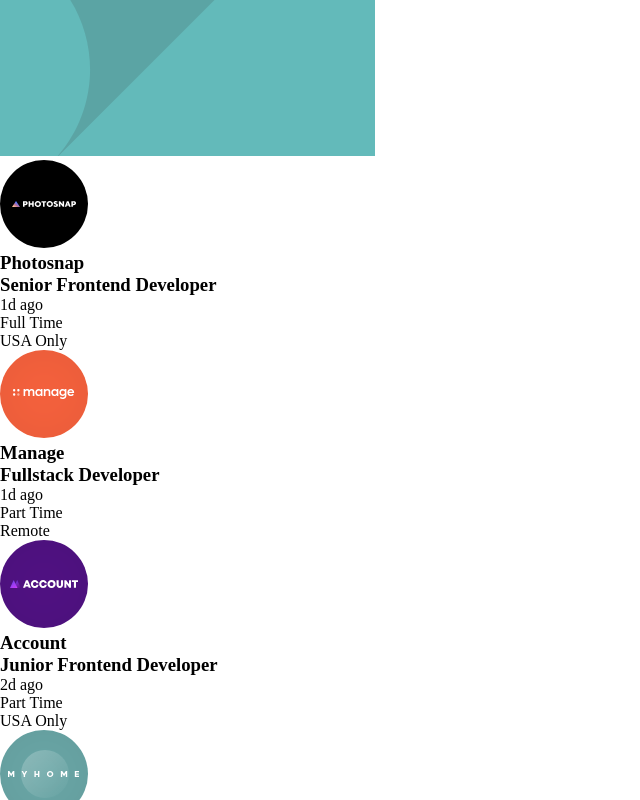
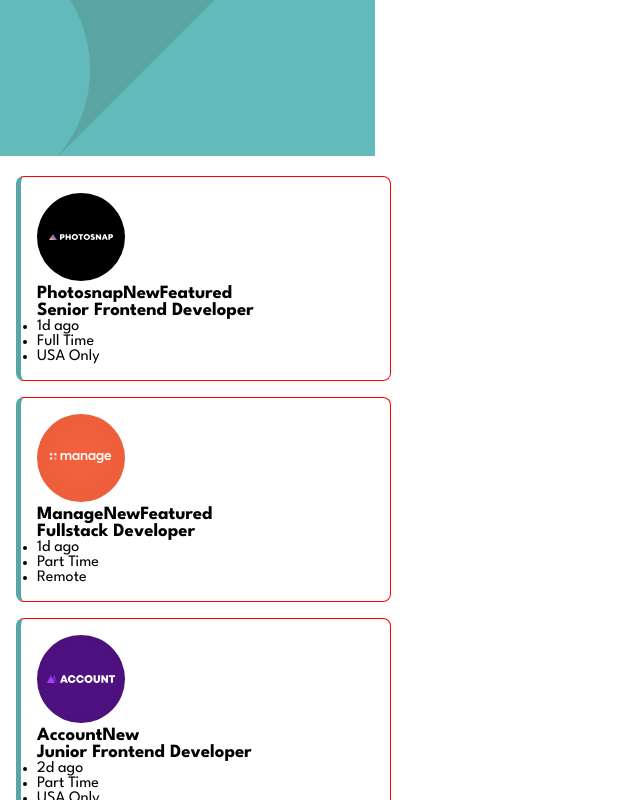
Before and after one commit to lyntee/job-listings, a React (Vite) app: page / in a window 1280 px wide. Shown: the top 800 px of the page, without its empty margins (0-640 px from the left). Built offline with nearby package versions, Linux system fonts and the light colour scheme.

Commit message:
basic styling

```diff
--- a/src/components/Card.jsx
+++ b/src/components/Card.jsx
@@ -1,3 +1,5 @@
+import NewTag from "./NewTag";
+import FeaturedTag from "./FeaturedTag";
 const Card = ({
   id,
   company,
@@ -18,10 +20,11 @@ const Card = ({
         <img src={logo} alt="logo" />
       </article>
 
-      <section>
+      <section className="company">
         <h3>{company}</h3>
-        {/* {isNew && <NewTag />}
-        {isFeatured && <FeaturedTag />} */}
+        {/* new is a property of obj but it is also a keyword in JS so using sq brackets to let JS know I'm accessing the property new and not keyword new */}
+        {["new"] && <NewTag />}
+        {featured && <FeaturedTag />}
       </section>
 
       <h3>{position}</h3>
--- a/src/index.css
+++ b/src/index.css
@@ -1,11 +1,34 @@
+@import url('https://fonts.googleapis.com/css2?family=League+Spartan:wght@100..900&family=VT323&display=swap');
+
 * {
   margin: 0;
   padding: 0;
   box-sizing: border-box;
 }
 
+body {
+  font-family: "League Spartan", sans-serif;
+}
 /* Header */
 
 header img {
   background-color: hsl(180, 29%, 50%);
 }
+
+/* Card */
+
+main {
+  border: 1px solid red;
+  width: 375px;
+  margin: 1rem;
+  padding: 1rem;
+  border-radius: 0.5rem;
+}
+
+.highlight {
+  border-left: 5px solid hsl(180, 29%, 50%);
+}
+
+.company {
+  display: flex;
+}
```
